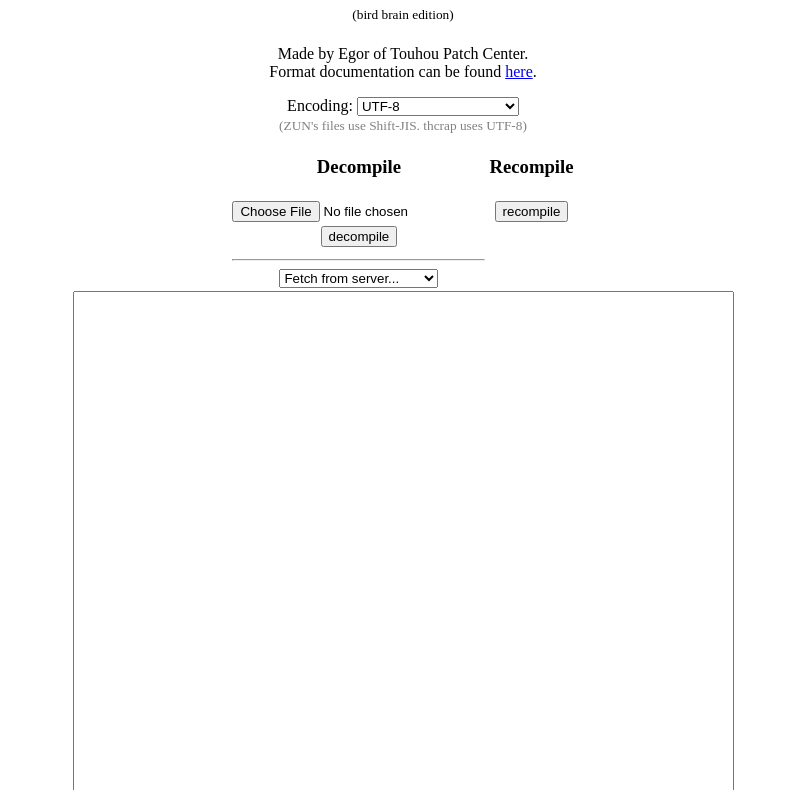
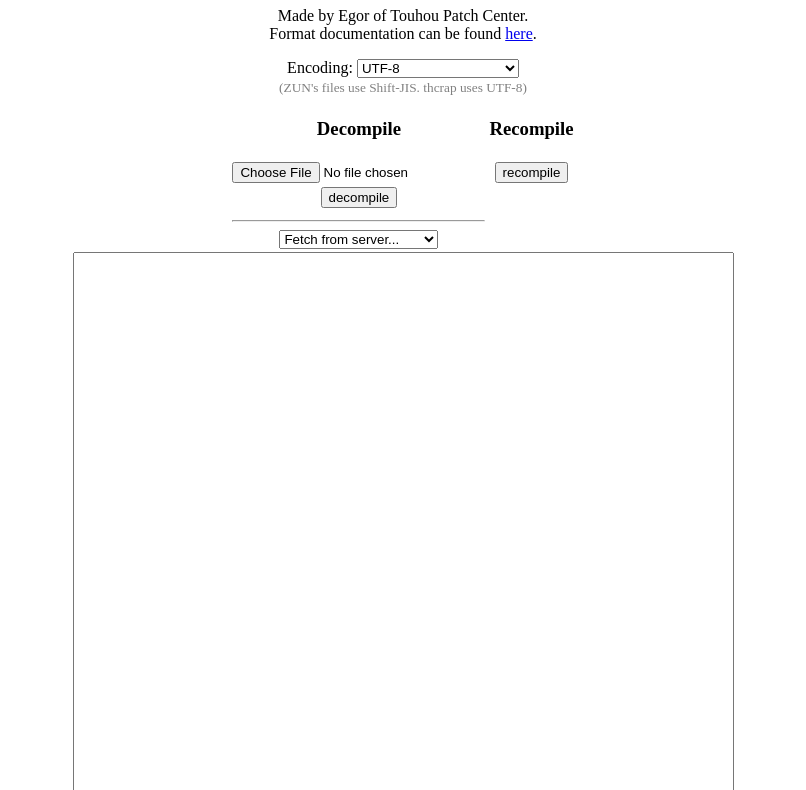
Before and after one commit to thpatch/end6, a plain HTML site: page index.html in a window 1280 px wide. Shown: the part 73-863 px from the top of the page, without its empty margins (237-1043 px from the left). Drawn offline with Linux system fonts and the light colour scheme.

Commit message:
Remove "brid brain" notice, fix html
It has been better than the python version for a while now.

```diff
--- a/index.html
+++ b/index.html
@@ -1,6 +1,9 @@
 <!DOCTYPE html>
+<html lang='en'>
+<head>
 <meta charset='utf-8'>
 <title>Compiler/decompiler for th06/th07/th08/th09 .end files</title>
+</head>
 <!--
 # Copyright (c) 2018-2019 by Egor.
 #
@@ -29,9 +32,9 @@
 #
 # For more information, please refer to <http://unlicense.org/>
 -->
+<body>
 <style>body{text-align:center}</style>
 <h1>Compiler/decompiler for th06/th07/th08/th09 .end files</h1>
-<sup>(bird brain edition)</sup>
 <p>Made by Egor of Touhou Patch Center.<br>Format documentation can be found <a href='https://www.thpatch.net/wiki/Format_reference/end06'>here</a>.<br></p>
 <noscript><div>JavaScript is required to view this page.</div></noscript>
 Encoding: <select id='encoding' value='utf-8'>
@@ -69,3 +72,5 @@ Encoding: <select id='encoding' value='utf-8'>
 <script src='nls/nls.js'></script>
 <script src='end6.js'></script>
 <script src='endfiles.js'></script>
+</body>
+</html>
```
